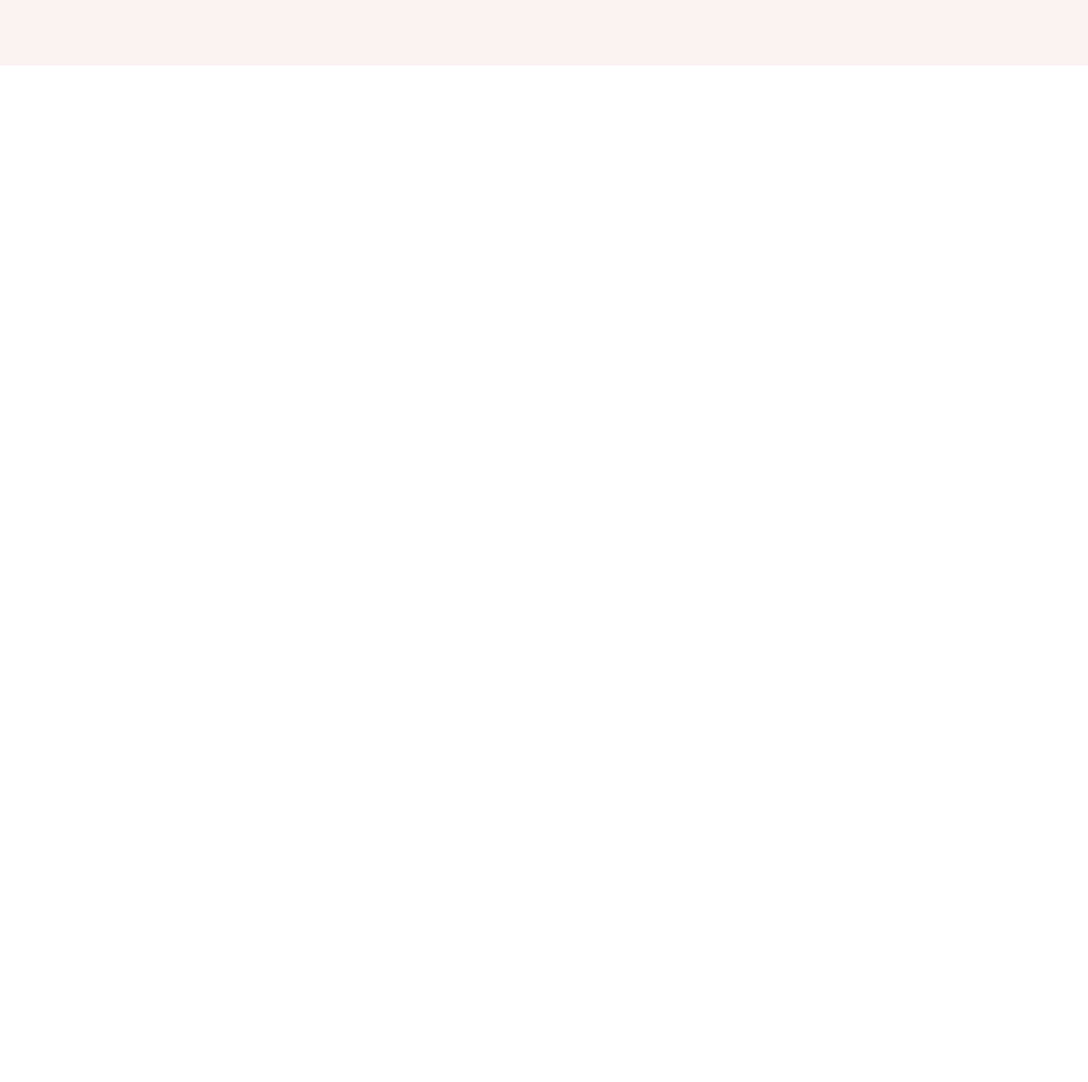
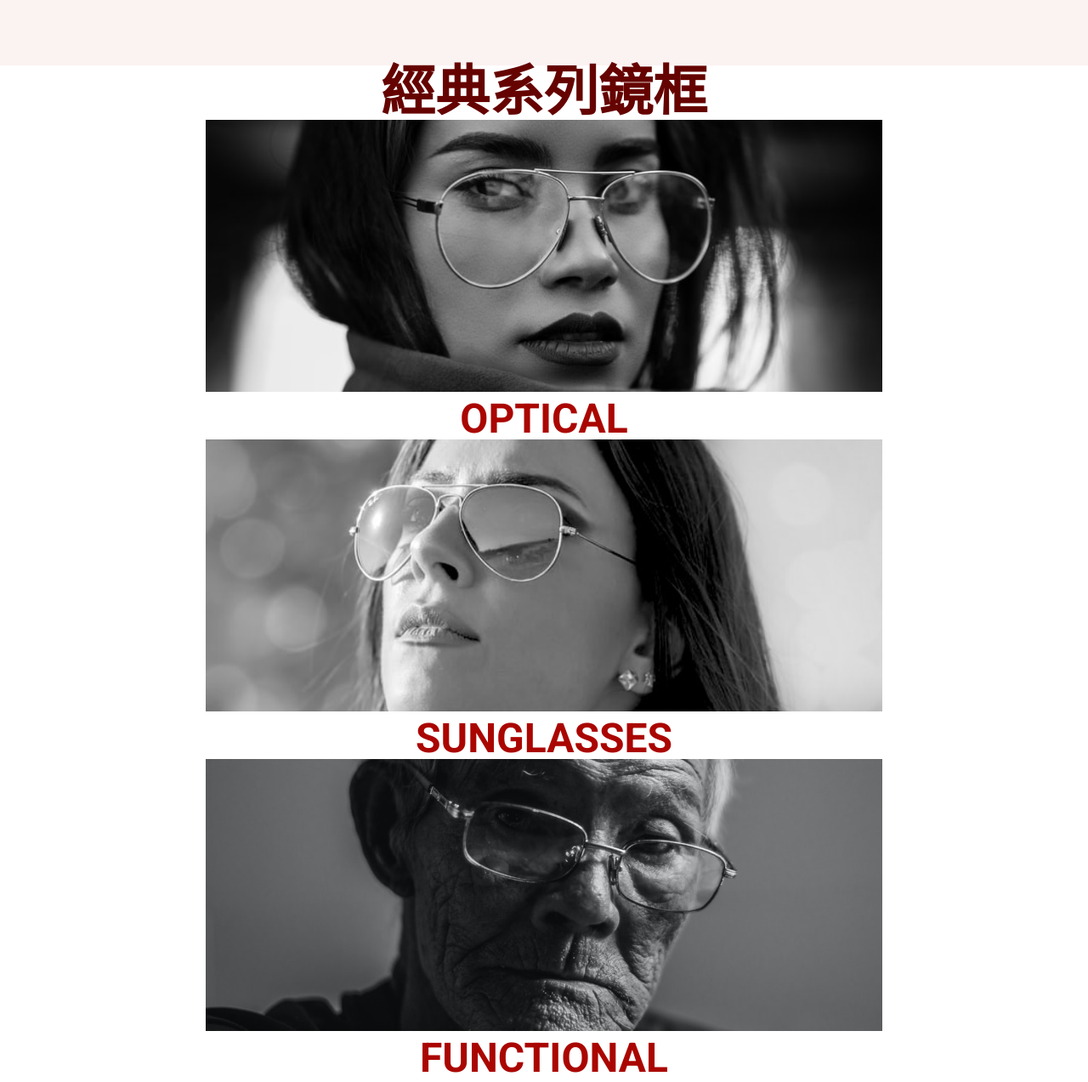
Before and after one commit to Huchan1124/layout_rwd_website_practice_w3, a plain HTML site: page index.html in a window 1280 px wide. Shown: the part 1298-2571 px from the top of the page at 85% size. Before the commit the page ends 1375 px from the top, so only its background shows below. Drawn offline with Linux system fonts and the light colour scheme.

Commit message:
html結構優化

```diff
--- a/css/_base.scss
+++ b/css/_base.scss
@@ -19,10 +19,18 @@ a {
 }
 
 .container {
-    max-width: 1200px;
+    max-width: 1140px;
     margin: 0 auto;
     padding-right: 15px;
     padding-left: 15px;
+
+    @include pad {
+        max-width: 992px;
+    }
+
+    @include mobile {
+        max-width: 767px;
+    }
 }
 
 .fw-bold {
--- a/css/_main.scss
+++ b/css/_main.scss
@@ -188,3 +188,5 @@ header{
 
 
 }
+
+// classical-glasses
--- a/css/_variable.scss
+++ b/css/_variable.scss
@@ -64,3 +64,7 @@ $pm-80:80px;
     color: $text-color-dark;
 
 }
+
+.text-color-light-dark {
+    color: $primary-color;
+}
--- a/index.html
+++ b/index.html
@@ -25,7 +25,7 @@
                 看得清，才能看得遠</h2>
         </div>
     </header>
-    <div class="feature bg-third-color">
+    <section class="feature bg-third-color">
         <div class="container text-center fw-bold ">
             <h2 class="feature-title fz-48 text-color-dark">用專業的心，做專業的事</h2>
                 <ul class="feature-items  container">
@@ -53,7 +53,27 @@
                 </ul>
 
         </div>
-    </div>
+    </section>
+    <section class="classical-glasses fw-bold text-center">
+        <div class="classical-glasses-items container  ">
+            <h2 class="fz-64 text-color-dark ">經典系列鏡框</h2>
+                <ul class="fz-48 text-color-light-dark">
+                    <li>
+                        <img src="./img/product/product-1.png" alt="glasses-product1">
+                        <h3>OPTICAL</h3>
+                    </li>
+                    <li>
+                        <img src="./img/product/product-2.png" alt="glasses-product2">
+                        <h3>SUNGLASSES</h3>
+                    </li>
+                    <li>
+                        <img src="./img/product/product-3.png" alt="glasses-product3">
+                        <h3>FUNCTIONAL</h3>
+                    </li>
+                </ul>
+
+        </div>
+    </section>
 
 </body>
 </html>
```
Also changed, not shown: css/all.css.
